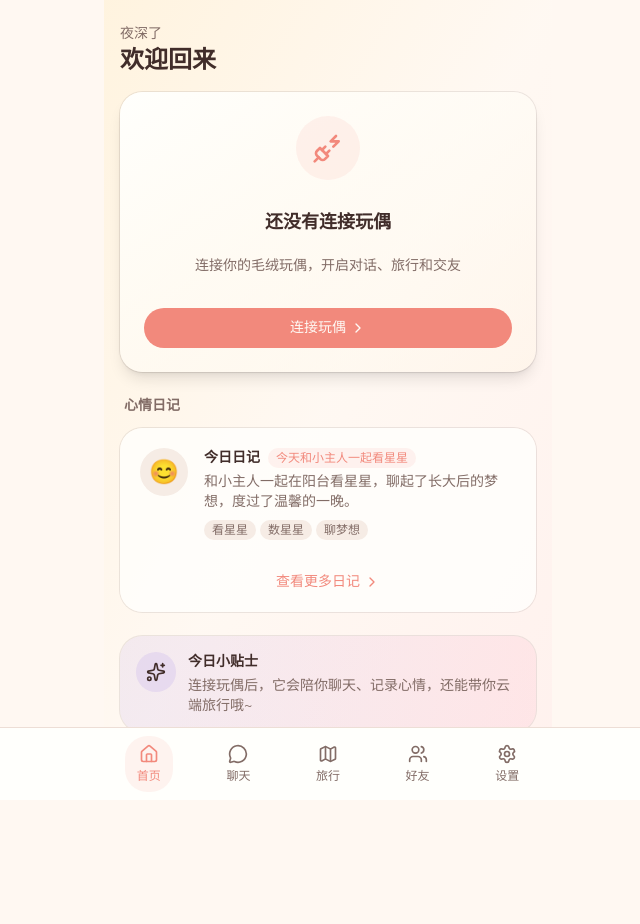
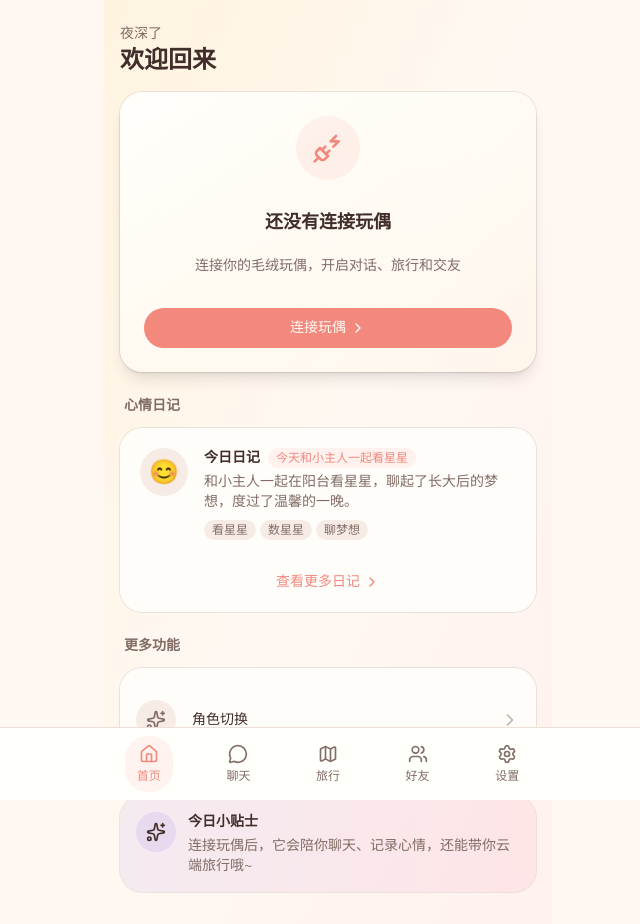
Before and after one commit to GunHuGuns/wangyiwanou, a Next.js app: page /home in a window 1280 px wide. Shown: the whole page, without its empty margins (312-952 px from the left). Before the commit the page ends 800 px from the top, so only its background shows below. Built offline with nearby package versions, Linux system fonts and the light colour scheme.

Commit message:
feat: add character switch link in home page
Added a new section for switching characters with a link to settings.

Co-authored-by: XelloS <16420962+GunHuGuns@users.noreply.github.com>

```diff
--- a/app/(main)/home/page.tsx
+++ b/app/(main)/home/page.tsx
@@ -231,6 +231,27 @@ export default function HomePage() {
         </div>
       )}
 
+      {/* 角色切换 */}
+      <div className="px-4 mb-6">
+        <div className="max-w-lg mx-auto">
+          <h3 className="text-sm font-semibold text-muted-foreground mb-3 px-1">
+            更多功能
+          </h3>
+          <Card className="border-0 bg-card/80">
+            <Link
+              href="/settings/character"
+              className="flex items-center gap-4 p-4 hover:bg-muted/50 transition-colors rounded-lg"
+            >
+              <div className="w-10 h-10 rounded-xl bg-muted flex items-center justify-center">
+                <Sparkles className="w-5 h-5 text-muted-foreground" />
+              </div>
+              <span className="flex-1 font-medium">角色切换</span>
+              <ChevronRight className="w-5 h-5 text-muted-foreground/50" />
+            </Link>
+          </Card>
+        </div>
+      </div>
+
       {/* Today's Tip */}
       <div className="px-4 pb-8">
         <div className="max-w-lg mx-auto">
```
